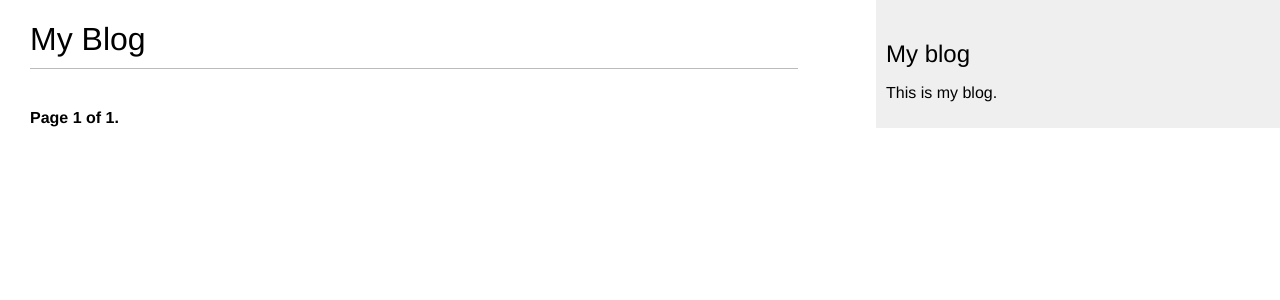
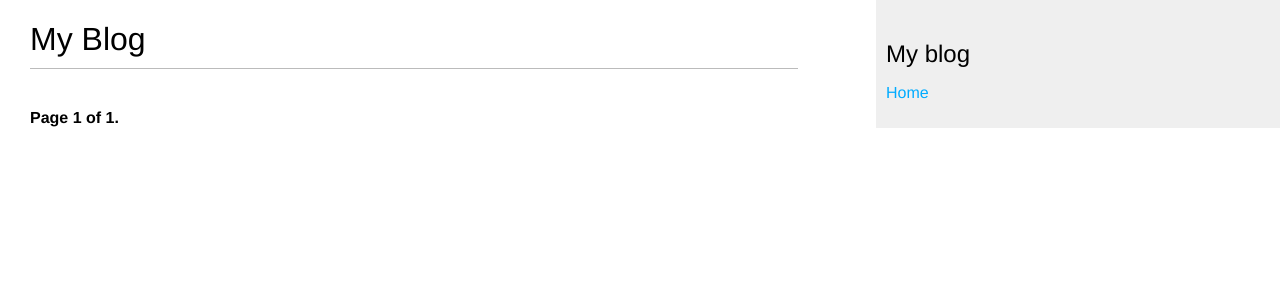
Before and after one commit to Rhywun/Django-5-by-Example, a Django app: page /blog/ in a window 1280 px wide. Shown: the top 300 px of the page. Run offline with Django 5.2, Linux system fonts and the light colour scheme; data that the repository does not hold is empty.

Commit message:
Add Home link to sidebar

```diff
--- a/mysite/blog/templates/blog/base.html
+++ b/mysite/blog/templates/blog/base.html
@@ -17,7 +17,9 @@
     </div>
     <div id="sidebar">
       <h2>My blog</h2>
-      <p>This is my blog.</p>
+      <p>
+        <a href="{% url 'blog:post_list' %}">Home</a>
+      </p>
     </div>
   </body>
 </html>
--- a/mysite/blog/templates/blog/post/share.html
+++ b/mysite/blog/templates/blog/post/share.html
@@ -16,7 +16,4 @@
       <input type="submit" value="Send e-mail" />
     </form>
   {% endif %}
-  <p>
-    <a href="{% url 'blog:post_list' %}">Show posts</a>
-  </p>
 {% endblock %}
```
